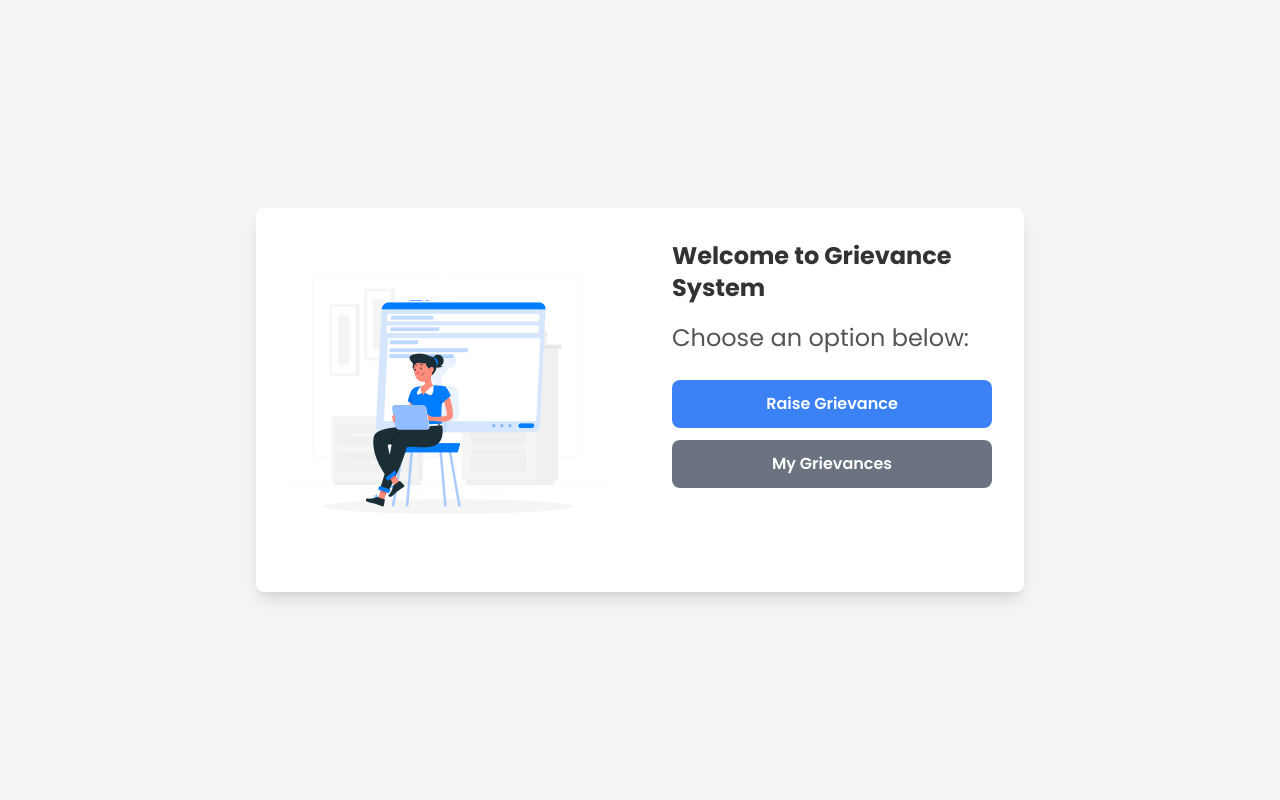
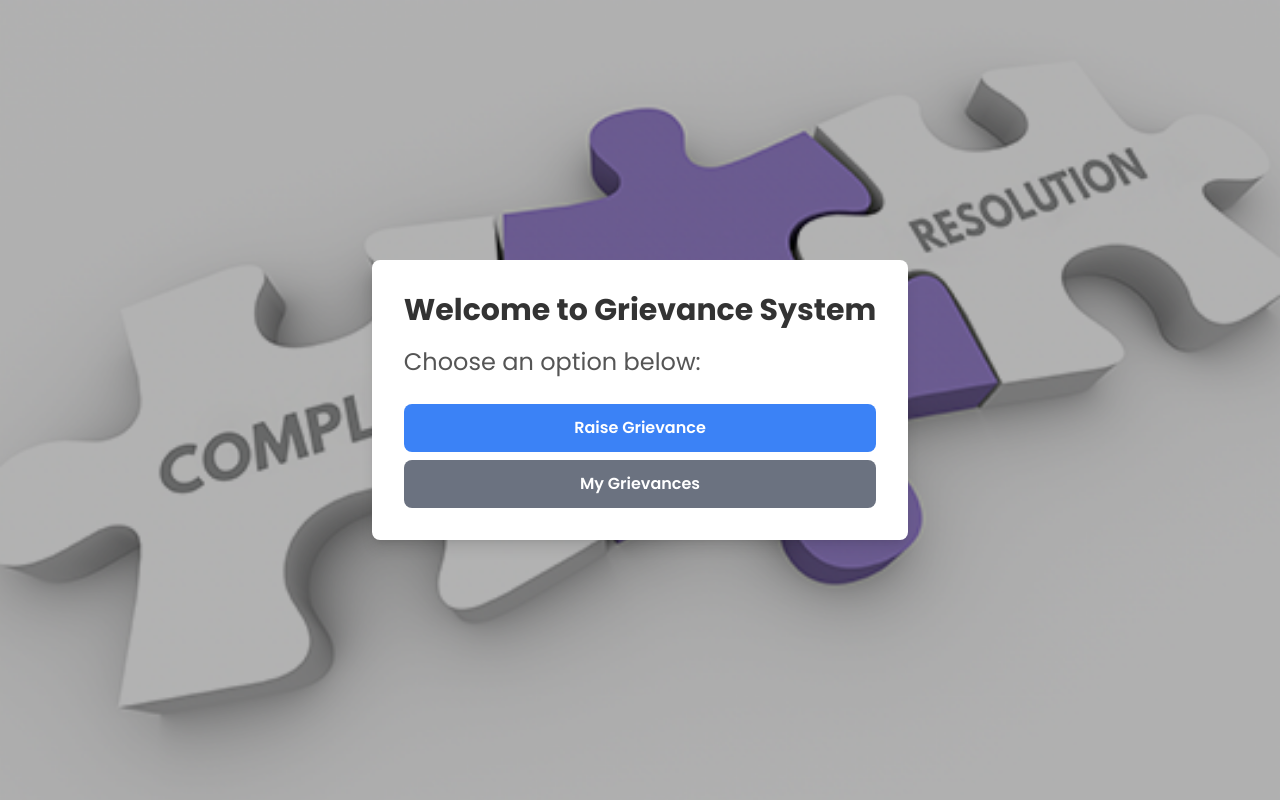
Before and after one commit to ushasri999/svecw-grievance-management-system, a React (Create React App) app: page /dashboard in a window 1280 px wide. Built offline with nearby package versions, Linux system fonts and the light colour scheme.

Commit message:
Update Dashboard.jsx

```diff
--- a/src/components/Dashboard.jsx
+++ b/src/components/Dashboard.jsx
@@ -1,24 +1,21 @@
 import React from "react";
-import Header from "./Header";
 import { Link } from "react-router-dom";
 import '../css/Dashboard.css';
 
 const Dashboard = () => {
   return (
-    <div className="w-full">
-      <div className="bg-gray-100 min-h-screen flex justify-center items-center">
+    <div className="min-h-screen bg-cover bg-no-repeat bg-center" style={{backgroundImage: "url('bg.png')"}}>
+      <div className="bg-black bg-opacity-30 min-h-screen flex justify-center items-center">
         <div className="container mx-auto flex justify-center items-center">
-        <div className="max-w-3xl mx-auto bg-white rounded-lg shadow-lg overflow-hidden flex">
-          <div className="w-1/2 p-8">
-            <img src='/DashboardImg.jpg' className="w-full" />
-          </div>
-          <div className="w-1/2 p-8">
-            <h2 className="text-2xl font-bold mb-4">Welcome to Grievance System</h2>
+          <div className="max-w-3xl mx-auto bg-white  rounded-lg shadow-lg overflow-hidden flex">
+
+            <div className="w-full p-8">
+              <h2 className="text-3xl font-bold mb-4">Welcome to Grievance System</h2>
               <p className="mb-6">Choose an option below:</p>
 
               <Link
                 to="/home?currentPage=Which Grievance"
-              className="block w-full text-center bg-blue-500 text-white font-semibold py-3 px-4 rounded-lg hover:bg-blue-600 focus:outline-none focus:bg-blue-600 mb-3"
+                className="block w-full text-center bg-blue-500 text-white font-semibold py-3 px-3 rounded-lg hover:bg-blue-600 focus:outline-none focus:bg-blue-600 mb-2"
               >
                 Raise Grievance
               </Link>
@@ -33,7 +30,6 @@ const Dashboard = () => {
           </div>
         </div>
       </div>
-
     </div>
   );
 };
```
Lines whose indentation alone changed are shown as unchanged.
